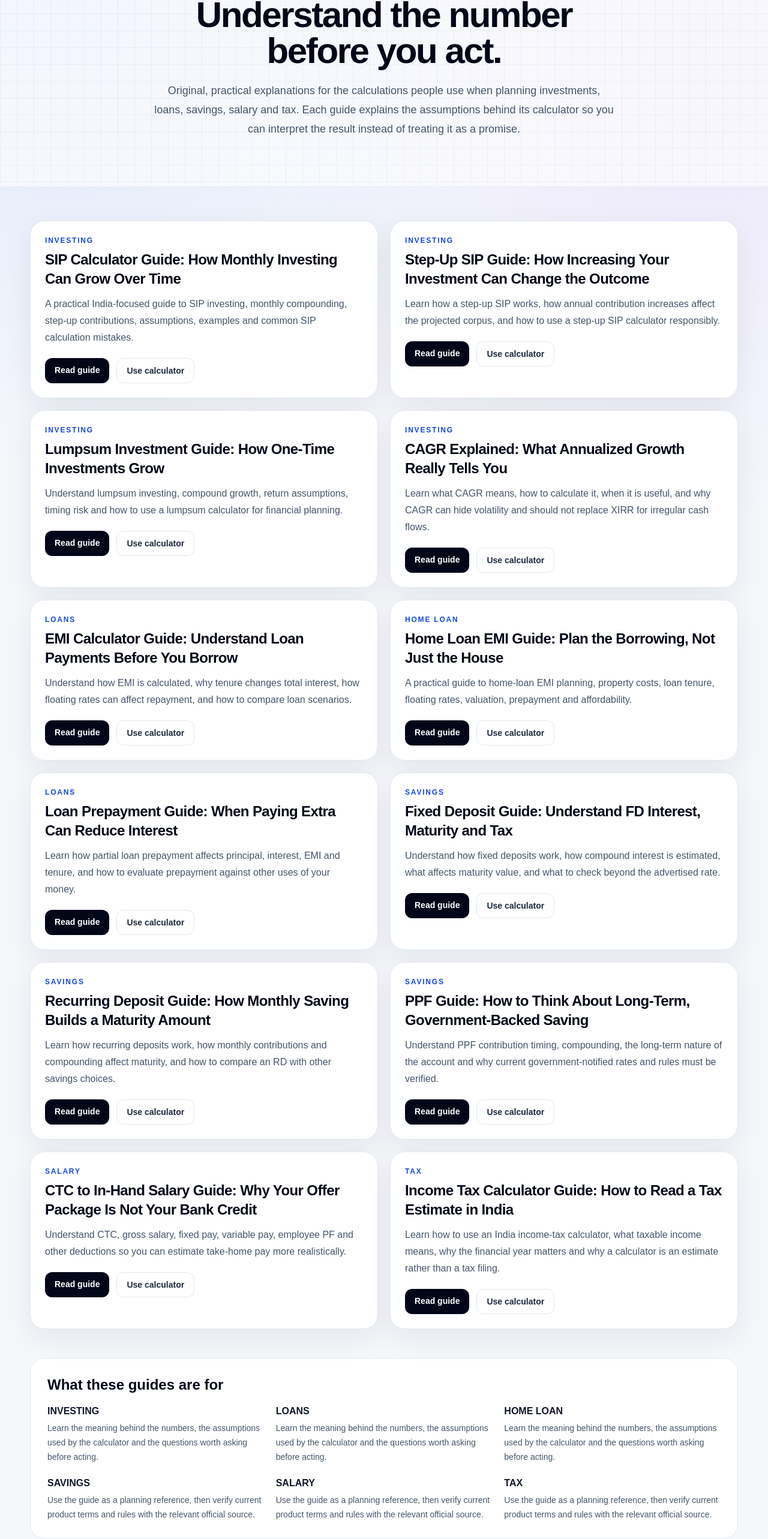
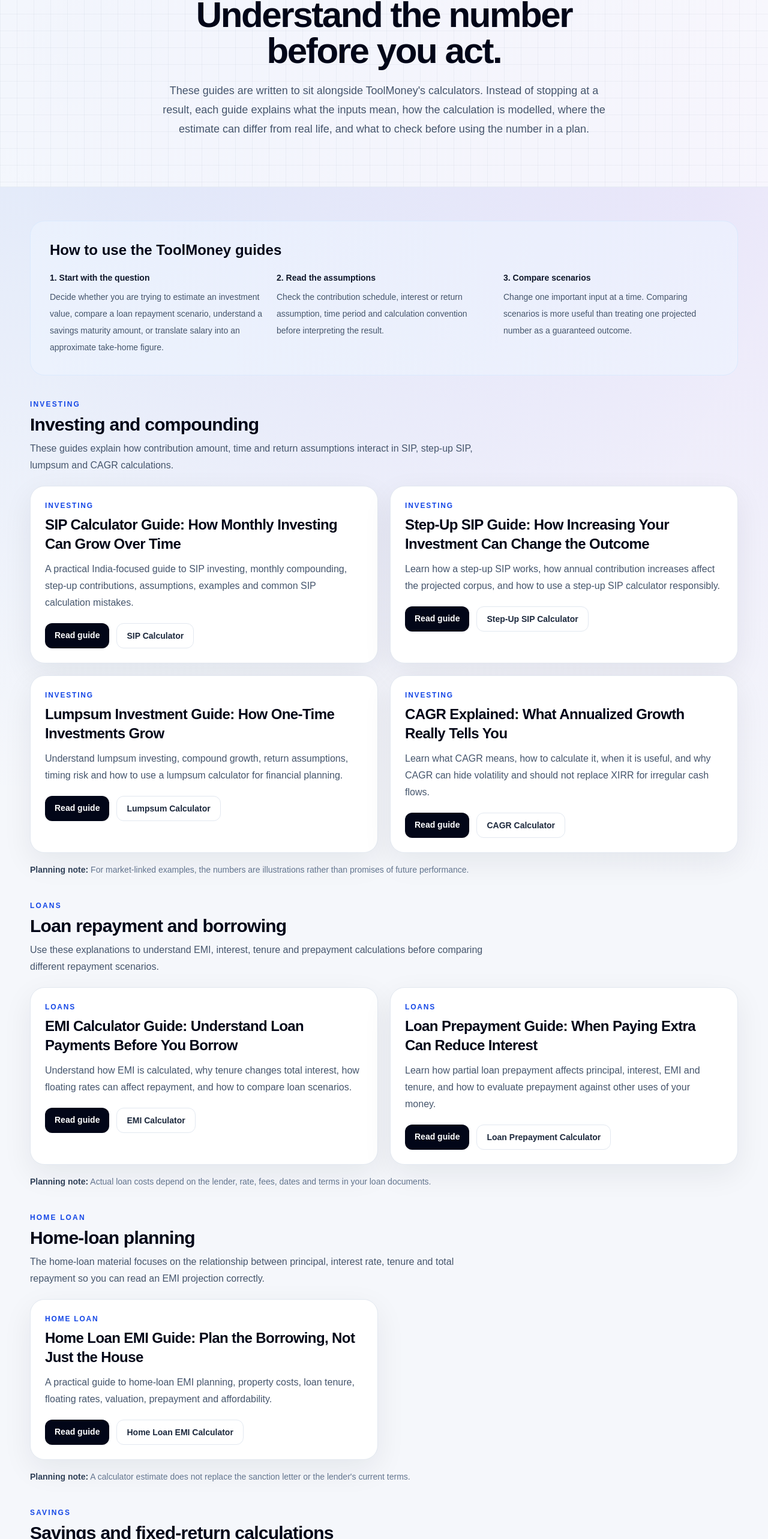
Before and after one commit to altaf112/money-tools, a Next.js app: page /guides in a window 1280 px wide. Shown: the part 188-2754 px from the top of the page at 60% size. Built offline with nearby package versions, Linux system fonts and the light colour scheme; no server answers.

Commit message:
Guides checker changes added
Guides checker changes added

```diff
--- a/src/app/guides/page.tsx
+++ b/src/app/guides/page.tsx
@@ -7,7 +7,8 @@
 
 export const metadata: Metadata = {
   title: "Money Guides for India | ToolMoney",
-  description: "Practical, original guides explaining investing, loans, savings, salary and tax calculations in plain language.",
+  description:
+    "Practical India-focused guides for understanding SIPs, loans, savings, salary and tax calculations, with examples, assumptions and links to the related calculators.",
   alternates: { canonical: absoluteUrl("/guides") },
   openGraph: {
     type: "website",
@@ -15,71 +16,211 @@
     url: absoluteUrl("/guides"),
     siteName: SITE_NAME,
     title: "Money Guides for India | ToolMoney",
-    description: "Practical, original guides explaining investing, loans, savings, salary and tax calculations in plain language.",
+    description:
+      "Practical India-focused guides for understanding SIPs, loans, savings, salary and tax calculations, with examples, assumptions and links to the related calculators.",
   },
 };
 
-const categories = ["INVESTING", "LOANS", "HOME LOAN", "SAVINGS", "SALARY", "TAX"];
+const categoryDetails: Record<string, { intro: string; note: string }> = {
+  INVESTING: {
+    intro:
+      "These guides explain how contribution amount, time and return assumptions interact in SIP, step-up SIP, lumpsum and CAGR calculations.",
+    note:
+      "For market-linked examples, the numbers are illustrations rather than promises of future performance.",
+  },
+  LOANS: {
+    intro:
+      "Use these explanations to understand EMI, interest, tenure and prepayment calculations before comparing different repayment scenarios.",
+    note:
+      "Actual loan costs depend on the lender, rate, fees, dates and terms in your loan documents.",
+  },
+  "HOME LOAN": {
+    intro:
+      "The home-loan material focuses on the relationship between principal, interest rate, tenure and total repayment so you can read an EMI projection correctly.",
+    note:
+      "A calculator estimate does not replace the sanction letter or the lender's current terms.",
+  },
+  SAVINGS: {
+    intro:
+      "These guides cover common savings calculations such as FD, RD and PPF, including the assumptions that affect an estimated maturity value.",
+    note:
+      "Rates and scheme rules can change. Check the relevant institution or official source for current terms before acting.",
+  },
+  SALARY: {
+    intro:
+      "The salary guide explains how CTC components can translate into estimated monthly in-hand pay and why deductions make the two numbers different.",
+    note:
+      "Payroll deductions vary by employer, salary structure, benefits and applicable tax rules.",
+  },
+  TAX: {
+    intro:
+      "Tax guidance focuses on understanding the calculation inputs and comparing an estimate with the rules that apply to your situation.",
+    note:
+      "Tax rules can change and individual circumstances matter, so verify current provisions before filing or making a financial decision.",
+  },
+};
+
+const categoryOrder = ["INVESTING", "LOANS", "HOME LOAN", "SAVINGS", "SALARY", "TAX"];
 
 export default function GuidesIndex() {
+  const groupedGuides = categoryOrder.map((category) => ({
+    category,
+    guides: guides.filter((guide) => guide.category === category),
+  }));
+
   return (
     <main>
       <SiteHeader />
+
       <section className="hero-grid border-b border-slate-200/70 bg-white/60">
         <div className="container py-14 md:py-20">
           <div className="mx-auto max-w-3xl text-center">
-            <div className="text-xs font-bold tracking-[.2em] text-blue-700">TOOLMONEY GUIDES</div>
+            <div className="text-xs font-bold tracking-[.2em] text-blue-700">
+              TOOLMONEY GUIDES
+            </div>
             <h1 className="mt-4 text-4xl font-black tracking-[-.04em] text-slate-950 md:text-6xl">
               Understand the number before you act.
             </h1>
             <p className="mt-5 text-lg leading-8 text-slate-600">
-              Original, practical explanations for the calculations people use when planning investments, loans, savings, salary and tax. Each guide explains the assumptions behind its calculator so you can interpret the result instead of treating it as a promise.
+              These guides are written to sit alongside ToolMoney&apos;s calculators.
+              Instead of stopping at a result, each guide explains what the inputs
+              mean, how the calculation is modelled, where the estimate can differ
+              from real life, and what to check before using the number in a plan.
             </p>
           </div>
         </div>
       </section>
 
       <section className="container py-10 md:py-14">
+        <div className="mb-10 rounded-3xl border border-blue-100 bg-blue-50/60 p-6 md:p-8">
+          <h2 className="text-2xl font-extrabold text-slate-950">
+            How to use the ToolMoney guides
+          </h2>
+          <div className="mt-4 grid gap-5 text-sm leading-7 text-slate-600 md:grid-cols-3">
+            <div>
+              <h3 className="font-extrabold text-slate-900">1. Start with the question</h3>
+              <p className="mt-1">
+                Decide whether you are trying to estimate an investment value,
+                compare a loan repayment scenario, understand a savings maturity
+                amount, or translate salary into an approximate take-home figure.
+              </p>
+            </div>
+            <div>
+              <h3 className="font-extrabold text-slate-900">2. Read the assumptions</h3>
+              <p className="mt-1">
+                Check the contribution schedule, interest or return assumption,
+                time period and calculation convention before interpreting the
+                result.
+              </p>
+            </div>
+            <div>
+              <h3 className="font-extrabold text-slate-900">3. Compare scenarios</h3>
+              <p className="mt-1">
+                Change one important input at a time. Comparing scenarios is more
+                useful than treating one projected number as a guaranteed outcome.
+              </p>
+            </div>
+          </div>
+        </div>
+
+        <div className="space-y-10">
+          {groupedGuides.map(({ category, guides: categoryGuides }) => {
+            if (categoryGuides.length === 0) return null;
+            const details = categoryDetails[category];
+
+            return (
+              <section key={category} aria-labelledby={`category-${category.toLowerCase().replaceAll(" ", "-")}`}>
+                <div className="mb-5 max-w-3xl">
+                  <div className="text-xs font-bold tracking-[.18em] text-blue-700">
+                    {category}
+                  </div>
+                  <h2
+                    id={`category-${category.toLowerCase().replaceAll(" ", "-")}`}
+                    className="mt-2 text-2xl font-black tracking-tight text-slate-950 md:text-3xl"
+                  >
+                    {category === "INVESTING"
+                      ? "Investing and compounding"
+                      : category === "LOANS"
+                        ? "Loan repayment and borrowing"
+                        : category === "HOME LOAN"
+                          ? "Home-loan planning"
+                          : category === "SAVINGS"
+                            ? "Savings and fixed-return calculations"
+                            : category === "SALARY"
+                              ? "Salary and take-home pay"
+                              : "Tax calculation"}
+                  </h2>
+                  <p className="mt-2 leading-7 text-slate-600">{details.intro}</p>
+                </div>
+
                 <div className="grid gap-5 md:grid-cols-2">
-          {guides.map((guide) => (
-            <article key={guide.slug} className="rounded-3xl border border-slate-200 bg-white p-6 shadow-soft transition hover:-translate-y-1 hover:border-blue-200">
-              <div className="text-xs font-bold tracking-[.15em] text-blue-700">{guide.category}</div>
-              <h2 className="mt-2 text-2xl font-extrabold tracking-tight text-slate-950">{guide.title}</h2>
-              <p className="mt-3 leading-7 text-slate-600">{guide.description}</p>
+                  {categoryGuides.map((guide) => (
+                    <article
+                      key={guide.slug}
+                      className="rounded-3xl border border-slate-200 bg-white p-6 shadow-soft transition hover:-translate-y-1 hover:border-blue-200"
+                    >
+                      <div className="text-xs font-bold tracking-[.15em] text-blue-700">
+                        {guide.category}
+                      </div>
+                      <h3 className="mt-2 text-2xl font-extrabold tracking-tight text-slate-950">
+                        {guide.title}
+                      </h3>
+                      <p className="mt-3 leading-7 text-slate-600">
+                        {guide.description}
+                      </p>
                       <div className="mt-5 flex flex-wrap gap-3">
-                <Link href={`/guides/${guide.slug}`} className="rounded-xl bg-slate-950 px-4 py-2.5 text-sm font-bold text-white">
+                        <Link
+                          href={`/guides/${guide.slug}`}
+                          className="rounded-xl bg-slate-950 px-4 py-2.5 text-sm font-bold text-white"
+                        >
                           Read guide
                         </Link>
-                <Link href={guide.calculator} className="rounded-xl border border-slate-200 px-4 py-2.5 text-sm font-bold text-slate-800">
-                  Use calculator
+                        <Link
+                          href={guide.calculator}
+                          className="rounded-xl border border-slate-200 px-4 py-2.5 text-sm font-bold text-slate-800"
+                        >
+                          {guide.calculatorLabel}
                         </Link>
                       </div>
                     </article>
                   ))}
                 </div>
 
-        <div className="mt-12 rounded-3xl border border-slate-200 bg-white p-7">
-          <h2 className="text-2xl font-extrabold text-slate-950">What these guides are for</h2>
-          <div className="mt-4 grid gap-5 md:grid-cols-3">
-            {categories.slice(0, 3).map((category) => (
-              <div key={category}>
-                <h3 className="font-extrabold text-slate-900">{category}</h3>
-                <p className="mt-1 text-sm leading-6 text-slate-600">
-                  Learn the meaning behind the numbers, the assumptions used by the calculator and the questions worth asking before acting.
+                <p className="mt-4 text-sm leading-6 text-slate-500">
+                  <span className="font-semibold text-slate-700">Planning note:</span>{" "}
+                  {details.note}
+                </p>
+              </section>
+            );
+          })}
+        </div>
+
+        <section className="mt-12 rounded-3xl border border-slate-200 bg-white p-7 md:p-8">
+          <h2 className="text-2xl font-extrabold text-slate-950">
+            What ToolMoney guides do — and do not do
+          </h2>
+          <div className="mt-4 grid gap-6 text-sm leading-7 text-slate-600 md:grid-cols-2">
+            <div>
+              <h3 className="font-extrabold text-slate-900">They help you understand the numbers</h3>
+              <p className="mt-1">
+                Each guide connects a calculator to the underlying inputs and
+                calculation method. Examples are included to make the relationship
+                between the inputs and the estimated result easier to follow.
               </p>
             </div>
-            ))}
-            {categories.slice(3).map((category) => (
-              <div key={category}>
-                <h3 className="font-extrabold text-slate-900">{category}</h3>
-                <p className="mt-1 text-sm leading-6 text-slate-600">
-                  Use the guide as a planning reference, then verify current product terms and rules with the relevant official source.
+            <div>
+              <h3 className="font-extrabold text-slate-900">They are not personalised financial advice</h3>
+              <p className="mt-1">
+                ToolMoney does not know your complete financial situation. Calculator
+                results are estimates based on the information entered and the stated
+                assumptions. For current rates, tax provisions and product-specific
+                terms, check the relevant official source.
               </p>
-              </div>
-            ))}
             </div>
           </div>
         </section>
+      </section>
+
       <Footer />
     </main>
   );
```
Lines whose indentation alone changed are shown as unchanged.
